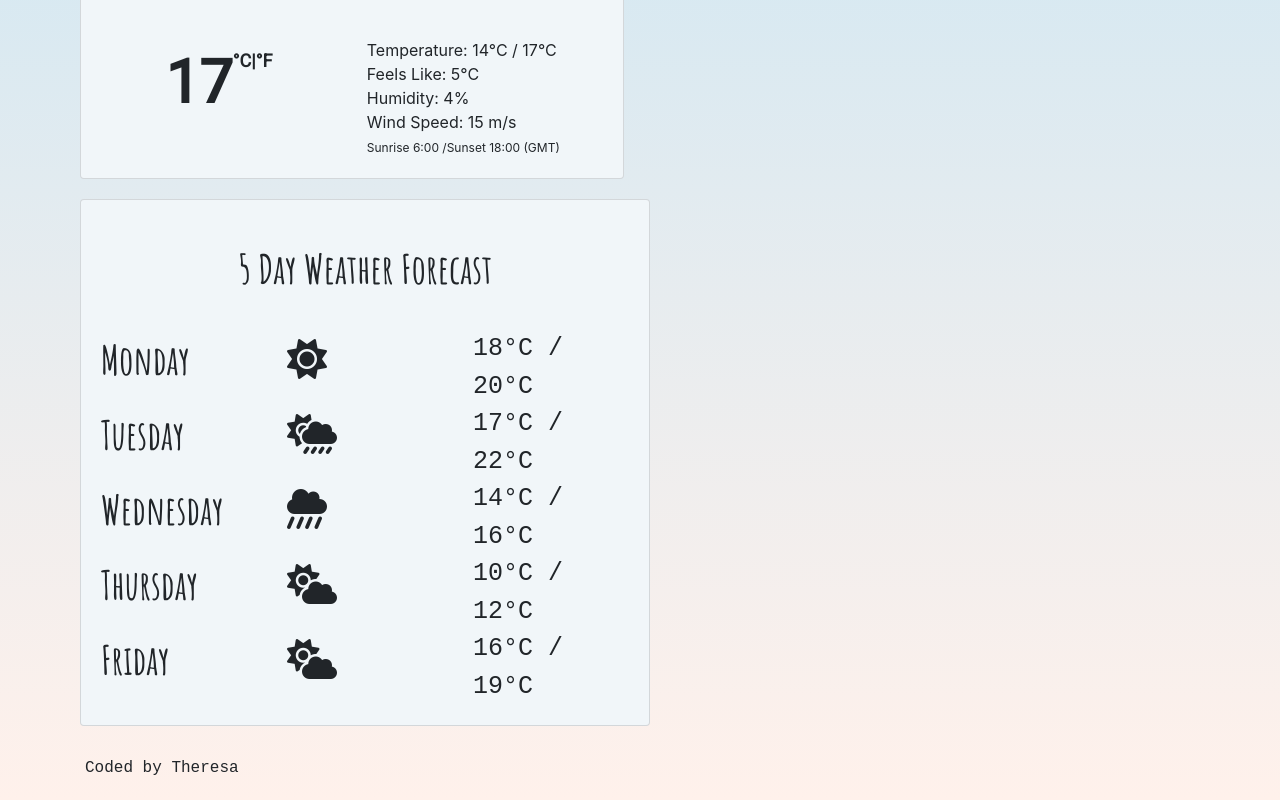
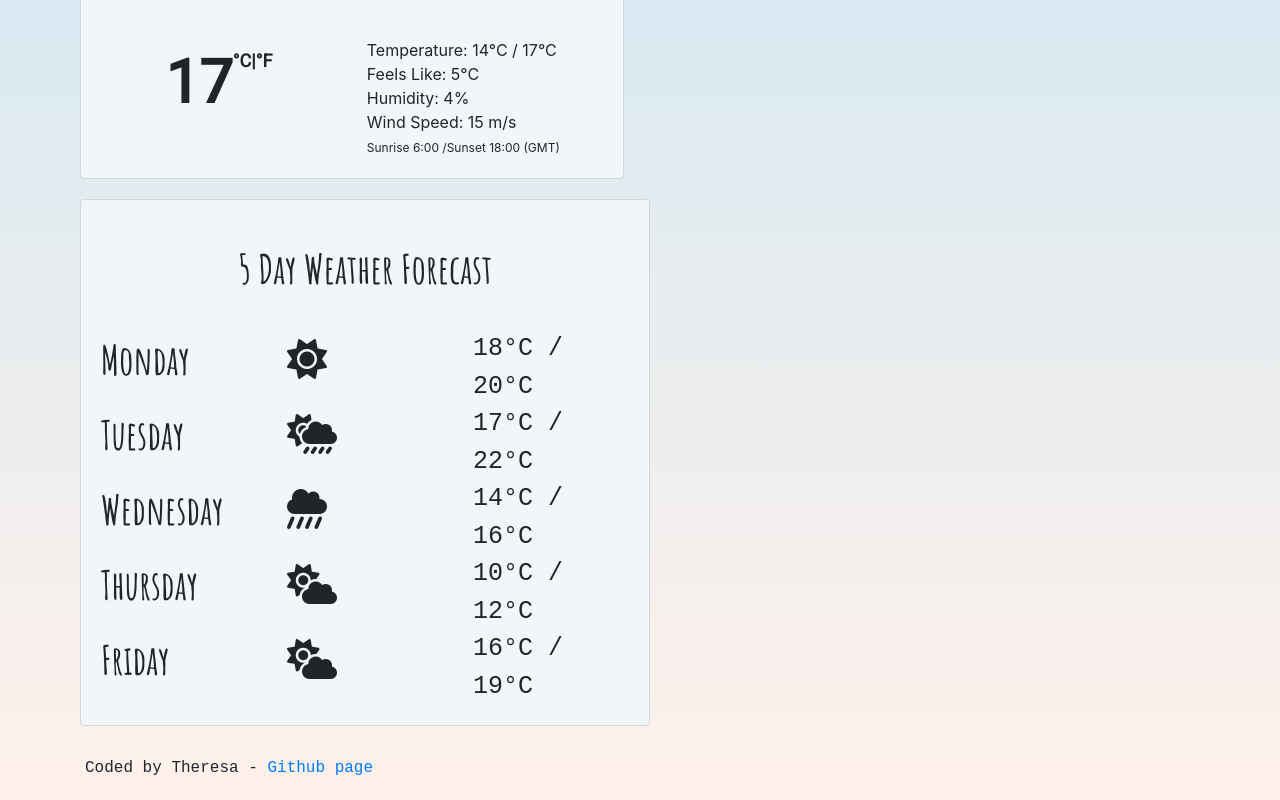
Before and after one commit to Theresa26/shecodes-weather-app, a plain HTML site: page index.html in a window 1280 px wide. Shown: the part 936-1736 px from the top of the page. Drawn offline with nearby package versions, Linux system fonts and the light colour scheme.

Commit message:
Add Github link

```diff
--- a/index.html
+++ b/index.html
@@ -113,7 +113,7 @@
             </div>
         </div>
 
-        <footer>Coded by Theresa</footer>
+        <footer>Coded by Theresa - <a href="https://github.com/Theresa26/shecodes-weather-app">Github page</a> </footer>
     </div>
     <script src="script.js"></script>
 </body>
```
Also changed, not shown: 1 other file.
